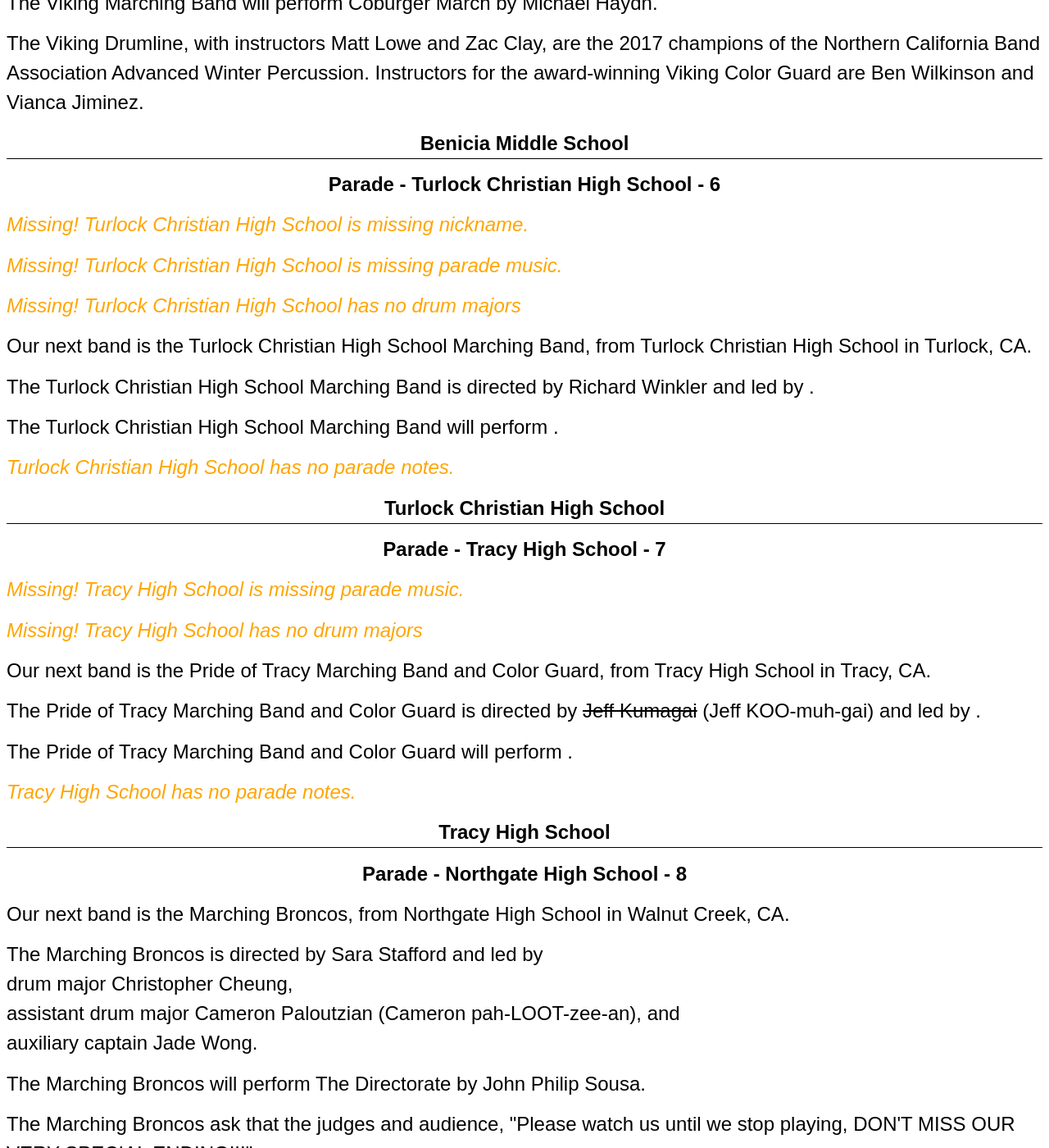
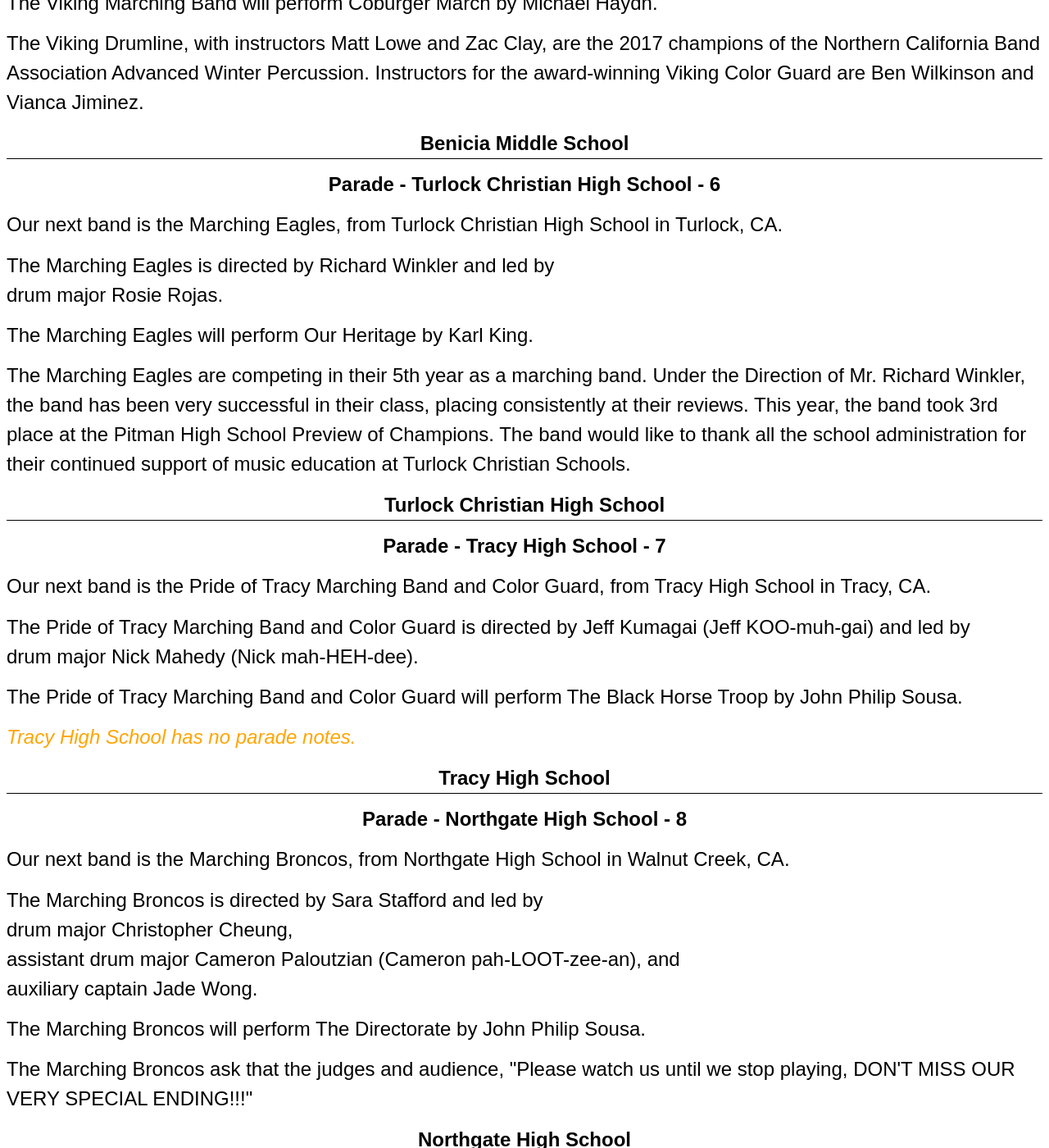
Before and after one commit to ericberdahl/band-review, a Jekyll site: the page built from review.html, in a window 1280 px wide and 1400 px high, scrolled down 2782 px. Shown: the whole window at 82% size. Built offline with Jekyll 4.4.1, drawn with Linux system fonts in a browser that asks for light colours; some of the changed text lies outside the part shown.

Commit message:
Updated school info

```diff
--- a/_parades/turlock-christian-hs.html
+++ b/_parades/turlock-christian-hs.html
@@ -1,8 +1,11 @@
 ---
 key: "turlock christian hs"
 
-music:
+music: "Our Heritage by Karl King"
 
 drum_majors:
+  - "Rosie Rojas"
 
+other_captains:
 ---
+The Marching Eagles are competing in their 5th year as a marching band. Under the Direction of Mr. Richard Winkler, the band has been very successful in their class, placing consistently at their reviews. This year, the band took 3rd place at the Pitman High School Preview of Champions. The band would like to thank all the school administration for their continued support of music education at Turlock Christian Schools.
--- a/_schools/tracy-hs.html
+++ b/_schools/tracy-hs.html
@@ -8,5 +8,5 @@ name: "Tracy High School"
 city: "Tracy, CA"
 
 directors:
-  - "<del>Jeff Kumagai</del> (Jeff KOO-muh-gai)"
+  - "Jeff Kumagai (Jeff KOO-muh-gai)"
 ---
--- a/_schools/turlock-christian-hs.html
+++ b/_schools/turlock-christian-hs.html
@@ -1,7 +1,7 @@
 ---
 key: "turlock christian hs"
 
-nickname:
+nickname: "Marching Eagles"
 
 name: "Turlock Christian High School"
 
```
Also changed, not shown: _parades/archbishop-riordan-hs.html (+10 -7 lines), _parades/tracy-hs.html (+2 -7 lines), _schools/archbishop-riordan-hs.html (+9 -0 lines).
